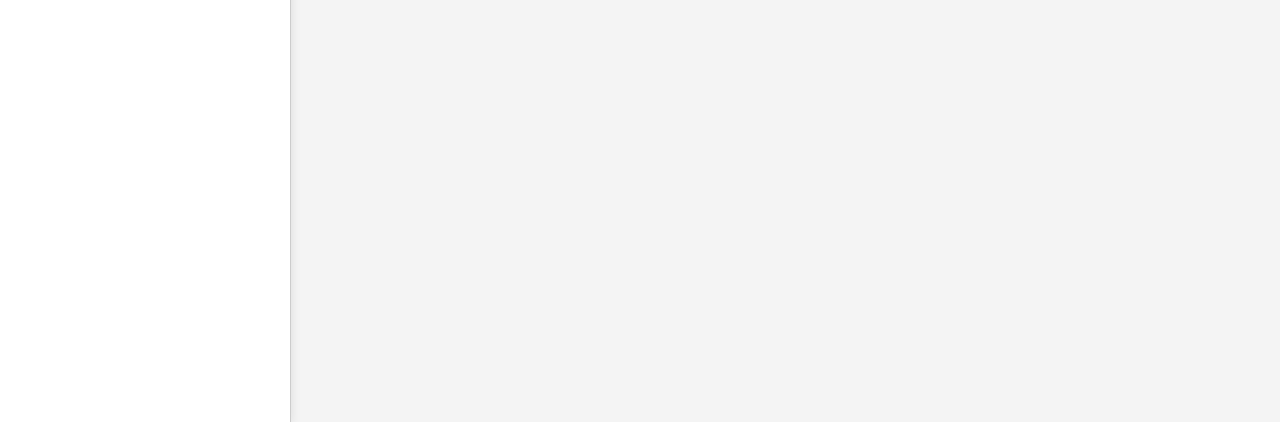
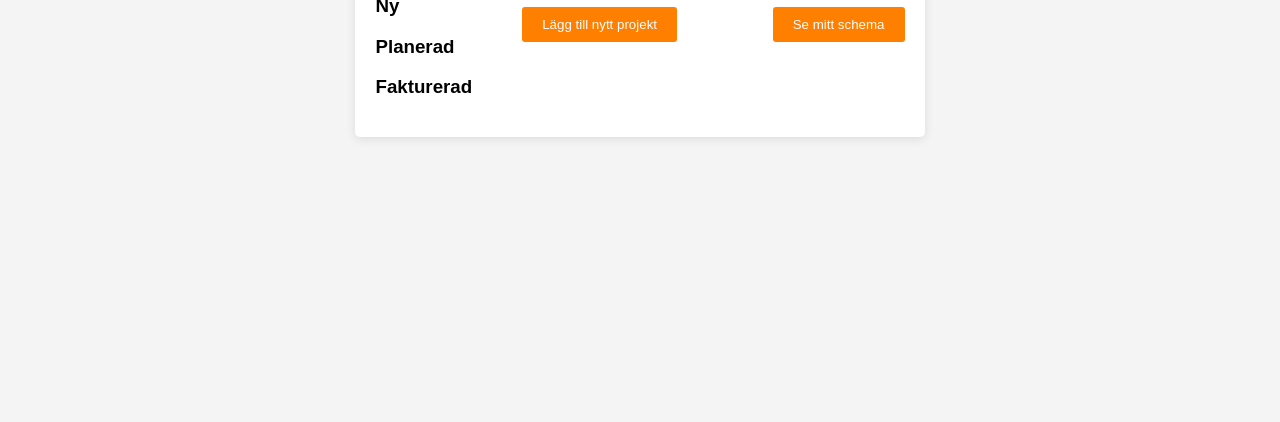
Before and after one commit to dannedundah/projekthanteringssystem, a plain HTML site: page index.html in a window 1280 px wide. Shown: the part 378-800 px from the top of the page. Drawn offline with Linux system fonts and the light colour scheme; no server answers.

Commit message:
Placera knappar sida vid sida och uppdatera layout

```diff
--- a/index.html
+++ b/index.html
@@ -27,8 +27,10 @@
         </div>
         <div class="main-content">
             <h1>Projekthanteringssystem</h1>
-            <button onclick="navigateTo('läggatillprojekt.html')">Lägg till nytt projekt</button>
-            <button onclick="navigateTo('se-schema.html')">Se mitt schema</button>
+            <div class="button-container">
+                <button onclick="navigateTo('läggatillprojekt.html')">Lägg till nytt projekt</button>
+                <button onclick="navigateTo('se-schema.html')">Se mitt schema</button>
+            </div>
             <div id="project-details" class="project-details"></div>
         </div>
     </div>
--- a/styles.css
+++ b/styles.css
@@ -4,62 +4,73 @@ body {
     margin: 0;
     padding: 0;
     display: flex;
+    justify-content: center;
+    align-items: center;
     height: 100vh;
 }
 
 .container {
+    background: #fff;
+    padding: 20px;
+    border-radius: 5px;
+    box-shadow: 0 2px 10px rgba(0, 0, 0, 0.1);
     display: flex;
-    flex-direction: row;
-    width: 100%;
 }
 
 .sidebar {
-    width: 250px;
-    background: #fff;
-    padding: 20px;
-    border-right: 1px solid #ccc;
-    box-shadow: 0 2px 10px rgba(0, 0, 0, 0.1);
-    overflow-y: auto;
+    flex: 1;
+    margin-right: 20px;
 }
 
 .main-content {
-    flex: 1;
-    padding: 20px;
+    flex: 3;
 }
 
 h1, h2 {
     text-align: center;
 }
 
-.folder {
+form {
+    display: flex;
+    flex-direction: column;
     margin-bottom: 20px;
 }
 
-ul {
-    list-style-type: none;
-    padding: 0;
+input[type="text"], input[type="date"], select, textarea {
+    margin-bottom: 10px;
+    padding: 5px;
+    border: 1px solid #ccc;
+    border-radius: 3px;
 }
 
-li {
-    padding: 10px;
-    border: 1px solid #ccc;
-    margin-bottom: 5px;
-    background: #f9f9f9;
-    cursor: pointer;
+textarea {
+    height: 100px; /* Adjust height as needed */
+}
+
+.button-container {
+    display: flex;
+    justify-content: space-between;
+    margin-bottom: 20px;
 }
 
 button {
-    padding: 10px 15px;
+    padding: 10px 20px;
     border: none;
-    background-color: #ff7f00; /* Orange */
+    background-color: #ff7f00; /* Orange color */
     color: white;
     border-radius: 3px;
     cursor: pointer;
-    margin-bottom: 10px;
-    display: block;
-    width: 100%;
 }
 
 button:hover {
     background-color: #cc6600; /* Darker orange */
 }
+
+#project-details {
+    margin-top: 20px;
+}
+
+#project-details img {
+    max-width: 100px;
+    margin: 5px;
+}
```
